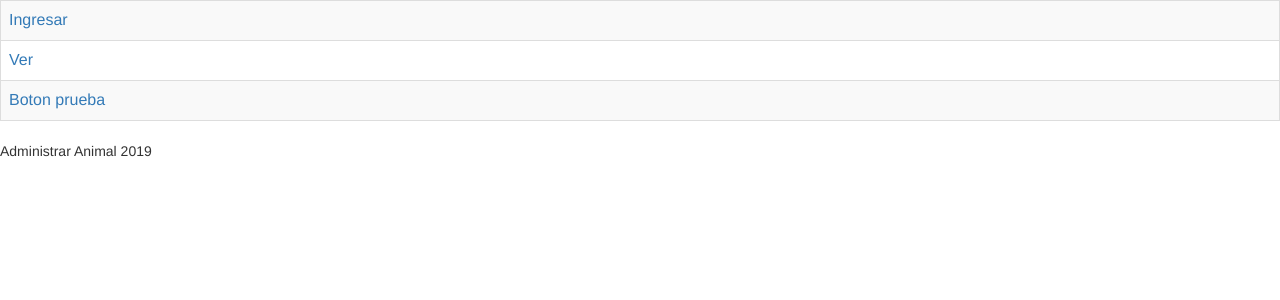
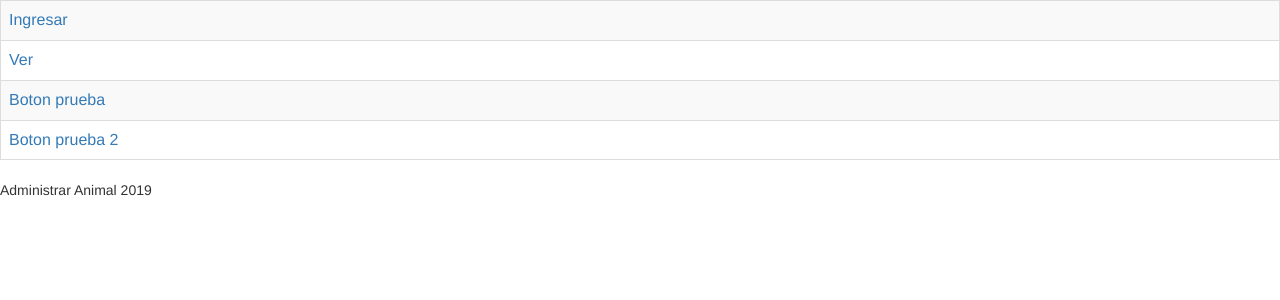
Before and after one commit to BrayanMoya/animales, a PHP site: page / in a window 1280 px wide. Shown: the part 20-320 px from the top of the page. Run offline with PHP 8.4, Linux system fonts and the light colour scheme.

Commit message:
botón 2

```diff
--- a/src/index.php
+++ b/src/index.php
@@ -22,7 +22,10 @@
 				<td><a href="mostrar.php">Ver</a></td>
 			</tr>
 			<tr>
-			<td><a href="">Boton prueba</a></td>
+				<td><a href="">Boton prueba</a></td>
+			</tr>
+			<tr>
+				<td><a href="">Boton prueba 2</a></td>
 			</tr>
 		</table>
 		<footer>
```
